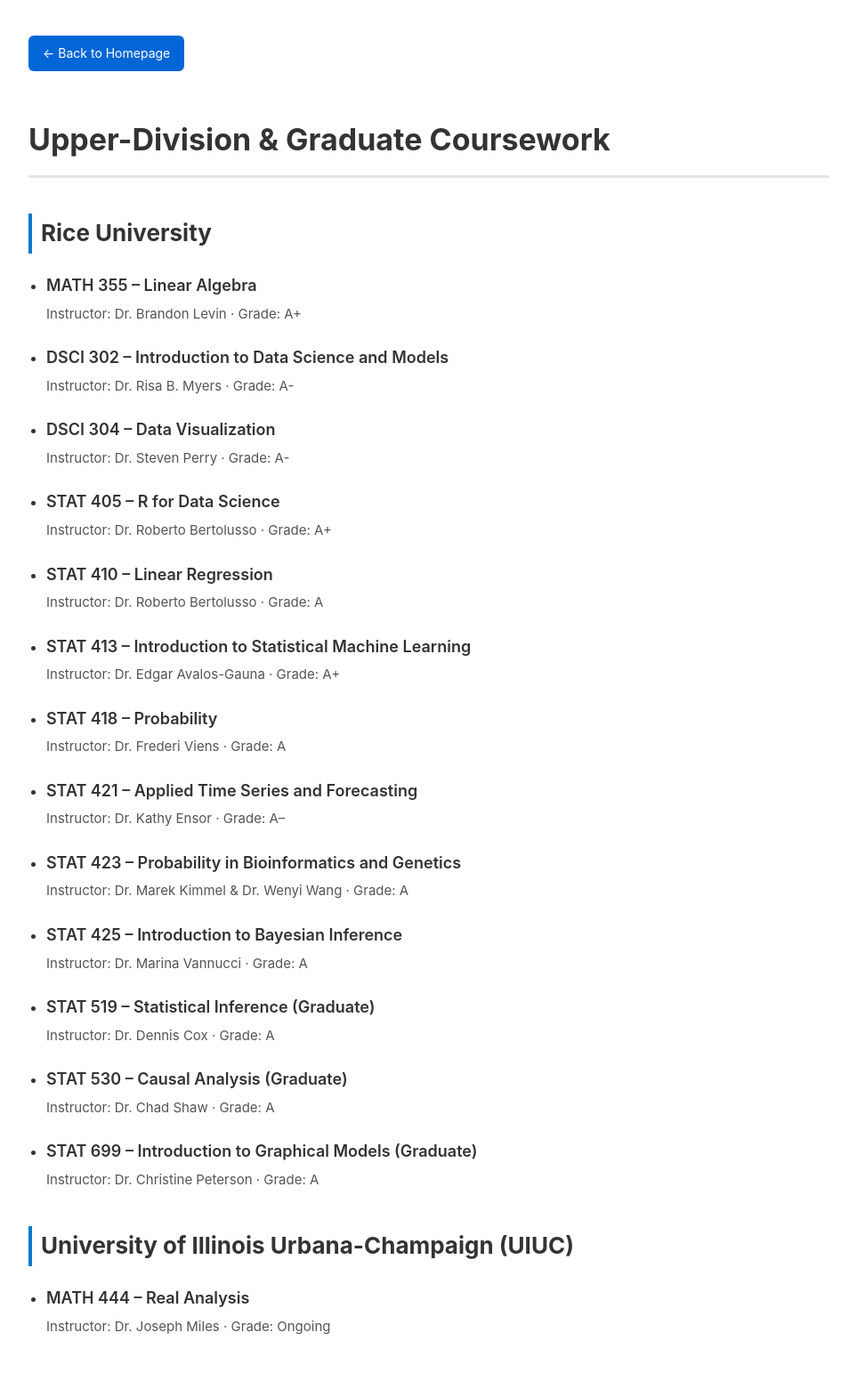
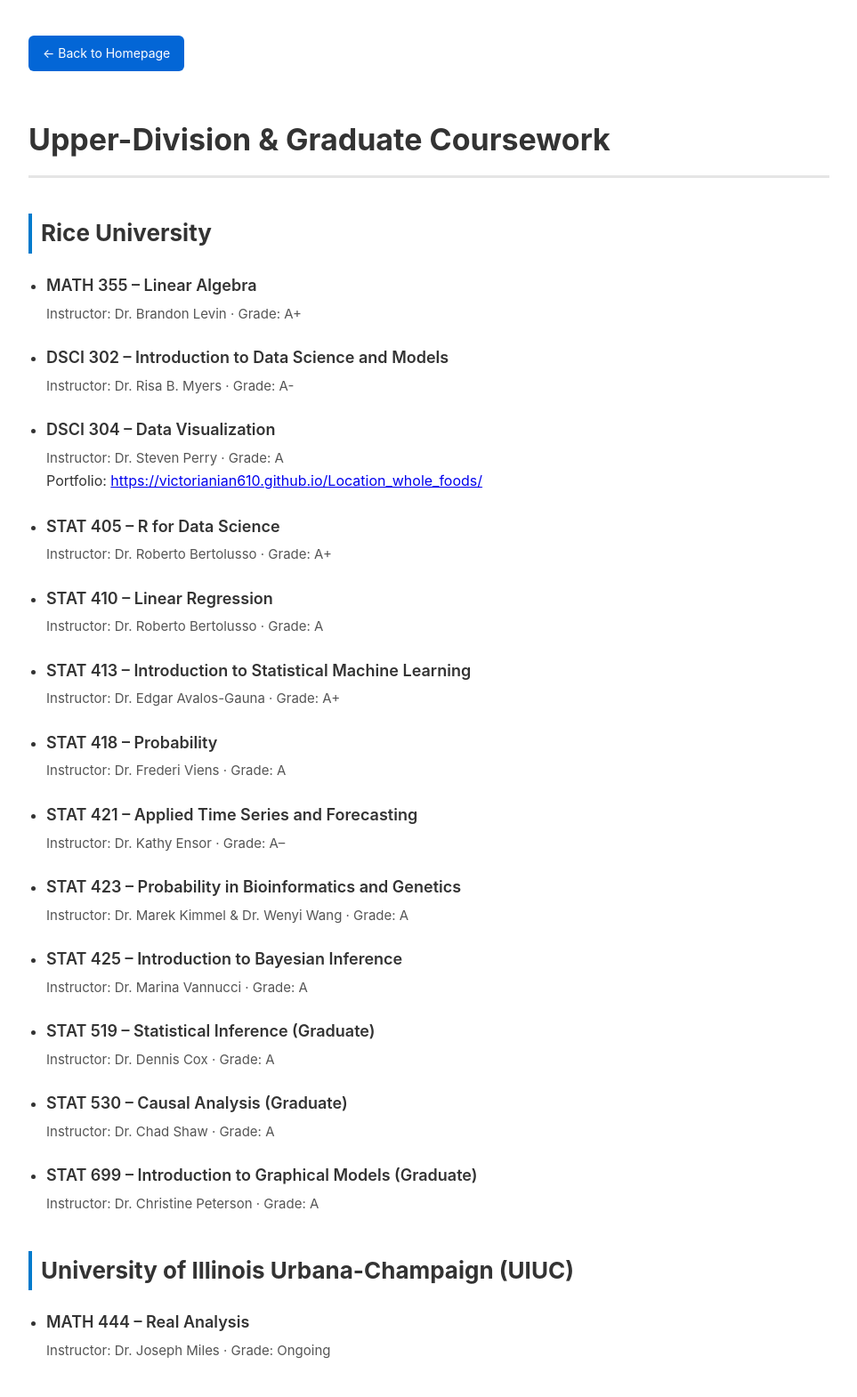
Before and after one commit to victorianian610/victorianian610.github.io, a Jekyll site: the page coursework.html, which Jekyll copies as it is, in a window 1280 px wide. Shown: the whole page at 89% size, without its empty margins (158-1121 px from the left). Built offline with Jekyll 4.4.1, drawn with Linux system fonts in a browser that asks for light colours; before the commit the page ends 1543 px from its top, so only the background shows below that.

Commit message:
Update course information for DSCI 304
Updated course grade and added portfolio link.

```diff
--- a/coursework.html
+++ b/coursework.html
@@ -92,7 +92,12 @@
 
   <li>
     <div class="course-title">DSCI 304 – Data Visualization</div>
-    <div class="course-meta">Instructor: Dr. Steven Perry · Grade: A-</div>
+    <div class="course-meta">Instructor: Dr. Steven Perry · Grade: A</div>
+    <div class="course-link">
+      Portfolio: <a href="https://victorianian610.github.io/Location_whole_foods/" target="_blank">
+        https://victorianian610.github.io/Location_whole_foods/
+      </a>
+    </div>
   </li>
 
   <li>
```
